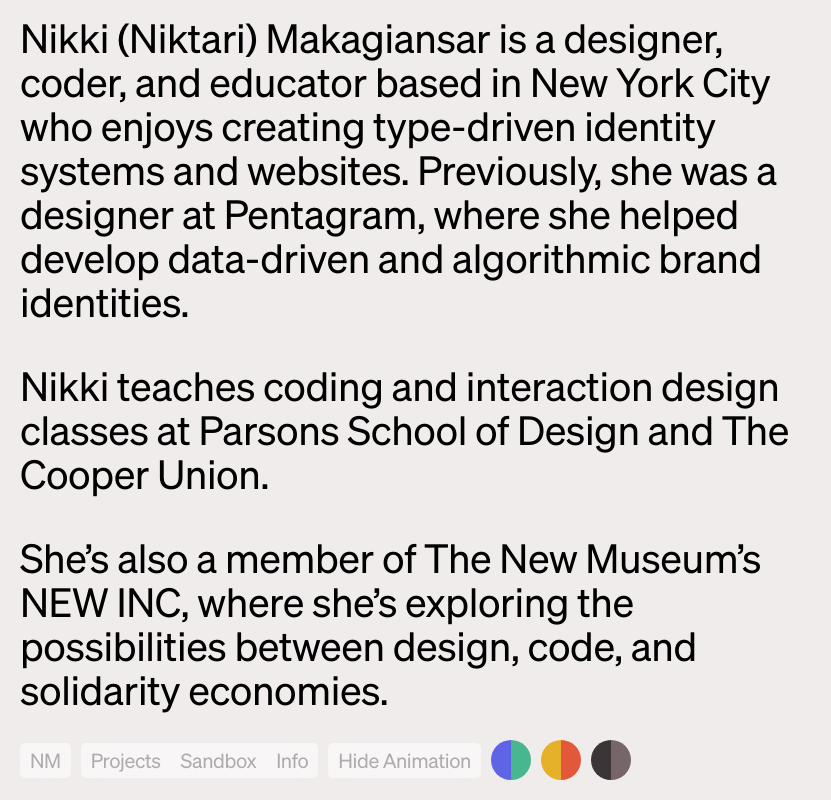
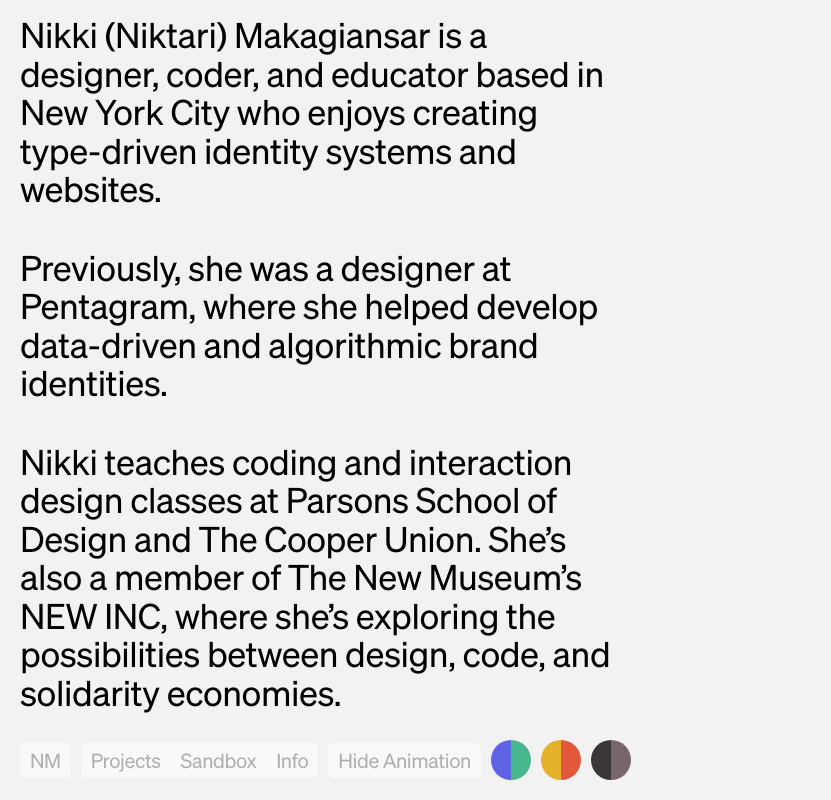
Before and after one commit to niktari/portfolio-24-staging, a plain HTML site: page index.html in a window 1280 px wide. Shown: the top 800 px of the page, without its empty margins (0-831 px from the left). Drawn offline with Linux system fonts and the light colour scheme.

Commit message:
update sizes

```diff
--- a/css/styles.css
+++ b/css/styles.css
@@ -27,12 +27,12 @@
     --yellow: rgb(229, 177, 42);
     --dark-grey: rgb(59, 53, 55);
     --grey: rgb(118, 101, 105);
-    --light-grey: rgb(241, 236, 236);
+    --light-grey: rgb(242, 242, 242);
 
     --sans-serif: 'sohne', sans-serif;
     --font-size-small: 0.6rem;
     --font-size-medium: 1rem;
-    --font-size-large: 2rem;
+    --font-size-large: 1.75rem;
 }
 
 html {
--- a/index.html
+++ b/index.html
@@ -51,10 +51,10 @@
             </nav>
 
             <section id="about" class="grid">
-                <div class="span-8">
-                    <p>Nikki (Niktari) Makagiansar is a designer, coder, and educator based in New York City who enjoys creating type-driven identity systems and websites. Previously, she was a designer at Pentagram, where she helped develop data-driven and algorithmic brand identities.</p>
-                    <p>Nikki teaches coding and interaction design classes at Parsons School of Design and The Cooper Union.</p>
-                    <p>She’s also a member of The New Museum’s NEW INC, where she’s exploring the possibilities between design, code, and solidarity economies.</p>
+                <div class="span-6">
+                    <p>Nikki (Niktari) Makagiansar is a designer, coder, and educator based in New York City who enjoys creating type-driven identity systems and websites.</p>
+                    <p>Previously, she was a designer at Pentagram, where she helped develop data-driven and algorithmic brand identities.</p>
+                    <p>Nikki teaches coding and interaction design classes at Parsons School of Design and The Cooper Union. She’s also a member of The New Museum’s NEW INC, where she’s exploring the possibilities between design, code, and solidarity economies.</p>
                 </div>
             </section>
 
@@ -72,6 +72,7 @@
                                 </div>
                             </div>
                             <p>A data-focused redesign of the “I Voted” sticker for Fast Company’s campaign.</p>
+                            <!-- <a class="inactive" href="#"><button class="badge">View More</button></a> -->
                         </div>
                         <img class="project--thumbnail" src="./assets/thumbnail.png">
                     </div>
```
